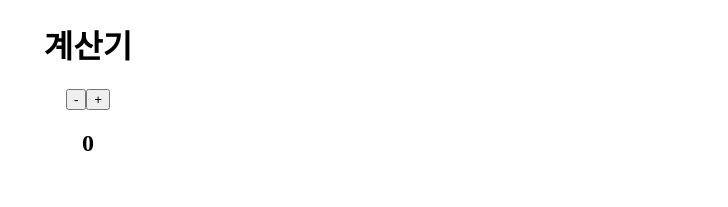
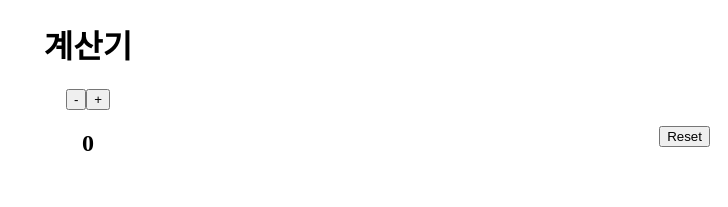
Before and after one commit to Scureme-LEE/PostSeSAC_Lee, an Angular app in the folder Angular-counter/: page / in a window 1280 px wide. Shown: the top 207 px of the page, without its empty margins (552-1280 px from the left). Built offline with nearby package versions, Linux system fonts and the light colour scheme.

Commit message:
Reset버튼 추가

```diff
--- a/Angular-counter/src/app/counter/counter.component.html
+++ b/Angular-counter/src/app/counter/counter.component.html
@@ -1,6 +1,7 @@
-<div style="text-align: center">
+<div style="text-align: center; position: relative;">
     <h1>계산기</h1>
     <button (mousedown)="startdec()" (mouseup)="stop()">-</button>
     <button (mousedown)="startinc()" (mouseup)="stop()">+</button>
     <h2>{{ counter }}</h2>
+    <button (click)="reset()" style="position: absolute; bottom: 10px; right: 10px;">Reset</button>
 </div>
--- a/Angular-counter/src/app/counter/counter.component.ts
+++ b/Angular-counter/src/app/counter/counter.component.ts
@@ -36,4 +36,7 @@ export class CounterComponent {
     },100);
   }
 
+  reset(){
+    this.counter=0;
+  }
 }
```
